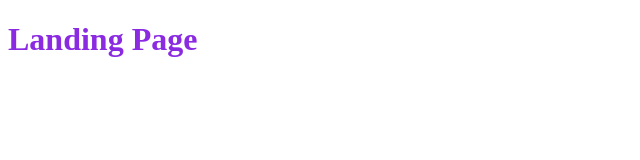
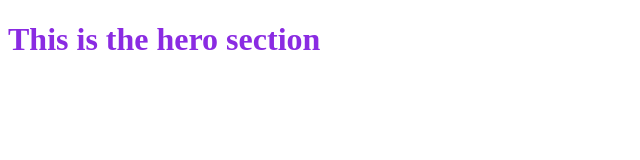
Before and after one commit to Ahuoyiza/Team-A-demo, a plain HTML site: page index.html in a window 1280 px wide. Shown: the whole page, without its empty margins (0-640 px from the left). Drawn offline with Linux system fonts and the light colour scheme.

Commit message:
updates h1 in html file

```diff
--- a/index.html
+++ b/index.html
@@ -8,6 +8,6 @@
     <title>Landing page</title>
 </head>
 <body>
-    <h1>Landing Page</h1>
+    <h1>This is the hero section</h1>
 </body>
 </html>
```
